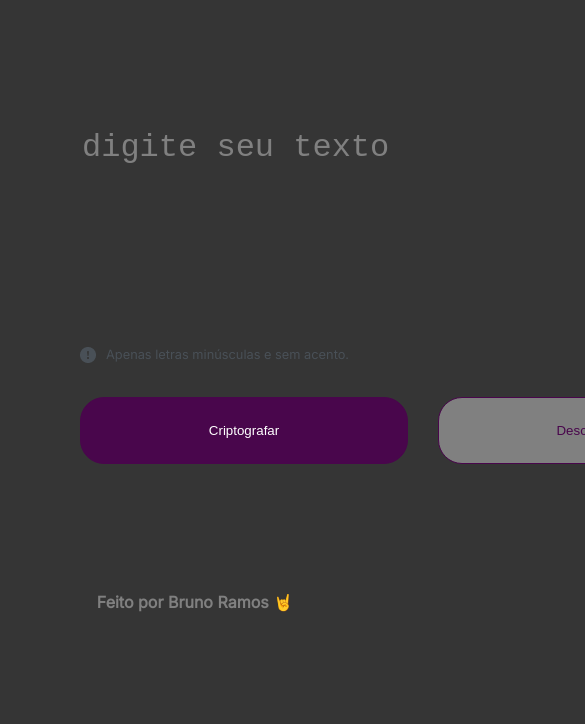
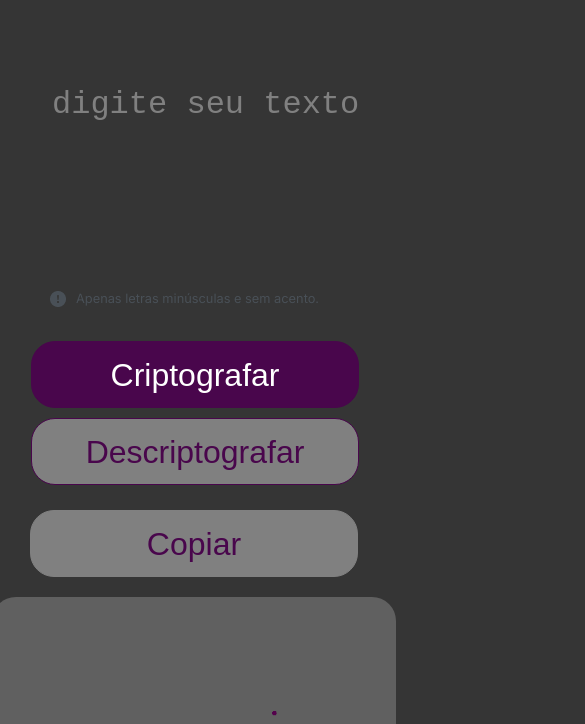
Before and after one commit to bruno-ramos-dev/decodificador-de-texto, a plain HTML site: page index.html in a window 390 px wide. Shown: the part 84-808 px from the top of the page, 585 px wide, since content can reach past the window. Drawn offline with Linux system fonts and the light colour scheme.

Commit message:
Adição de responsividade

```diff
--- a/src/css/style.css
+++ b/src/css/style.css
@@ -4,13 +4,18 @@
 .logo-alura {
     margin-left: 20px;
     padding-top: 20px;
-    width: 2%;
 }
 
 main {
     display: flex;
-    margin: 0 0 50px 80px;
     align-items: center;
+    flex-direction: row;
+    justify-content: center;
+}
+
+section {
+    display: flex;
+    flex-direction: column;
     justify-content: space-around;
 }
 
@@ -20,6 +25,7 @@ main {
     margin-top: 90px;
     text-transform: lowercase;
     font-size: 2rem;
+    resize: none;
 }
 
 ::placeholder {
@@ -106,6 +112,8 @@ aside {
     color: var(--secondary-color);
     margin: 20px 0 0 98px;
     font-size: 2rem;
+    width: auto;
+    resize: none;
 }
 
 .message:focus {
@@ -136,11 +144,16 @@ aside {
     background: var(--primary-color);
 }
 
+.btn-encrypt, .btn-decrypt, .btn-copy {
+    font-size: 1rem;
+}
+
 footer {
     text-align: center;
     display: flex;
-    flex-direction: column;
     align-items: center;
+    justify-content: center;
+    margin-top: 200px;
   }
 
 footer p, a {
@@ -153,3 +166,65 @@ footer p, a {
 footer p::after {
     content: '🤘';
 }
+
+@media (max-width: 1024px) {
+
+    main {
+        display: flex;
+        flex-direction: column;
+        width: 100%;
+    }
+
+    section {
+        width: 100%;
+    }
+
+    .text-area, .information {
+        margin-left: 50px;
+    }
+
+    .buttons {
+        flex-direction: column;
+        justify-content: center;
+        align-items: center;
+        width: 100%;
+    }
+
+    .btn-decrypt {
+        margin: 10px 0 5px 0;
+    }
+
+    aside {
+        flex-direction: column-reverse;
+        margin-right: 100px;
+    }
+
+
+    .btn-encrypt, .btn-decrypt, .btn-copy {
+        font-size: 2rem;
+    }
+}
+
+@media (max-width: 342px) {
+
+    .btn-encrypt, .btn-decrypt, .btn-copy {
+        height: 50px;
+        width: 235px;
+        font-size: 1.5rem;
+    }
+
+    .message {
+        width: 80%;
+    }
+}
+
+@media (max-width: 280px) {
+
+    .text-area, .information {
+        margin-left: 20px;
+    }
+
+    .information h6 {
+        font-size: 0.7rem;
+    }
+}
```
